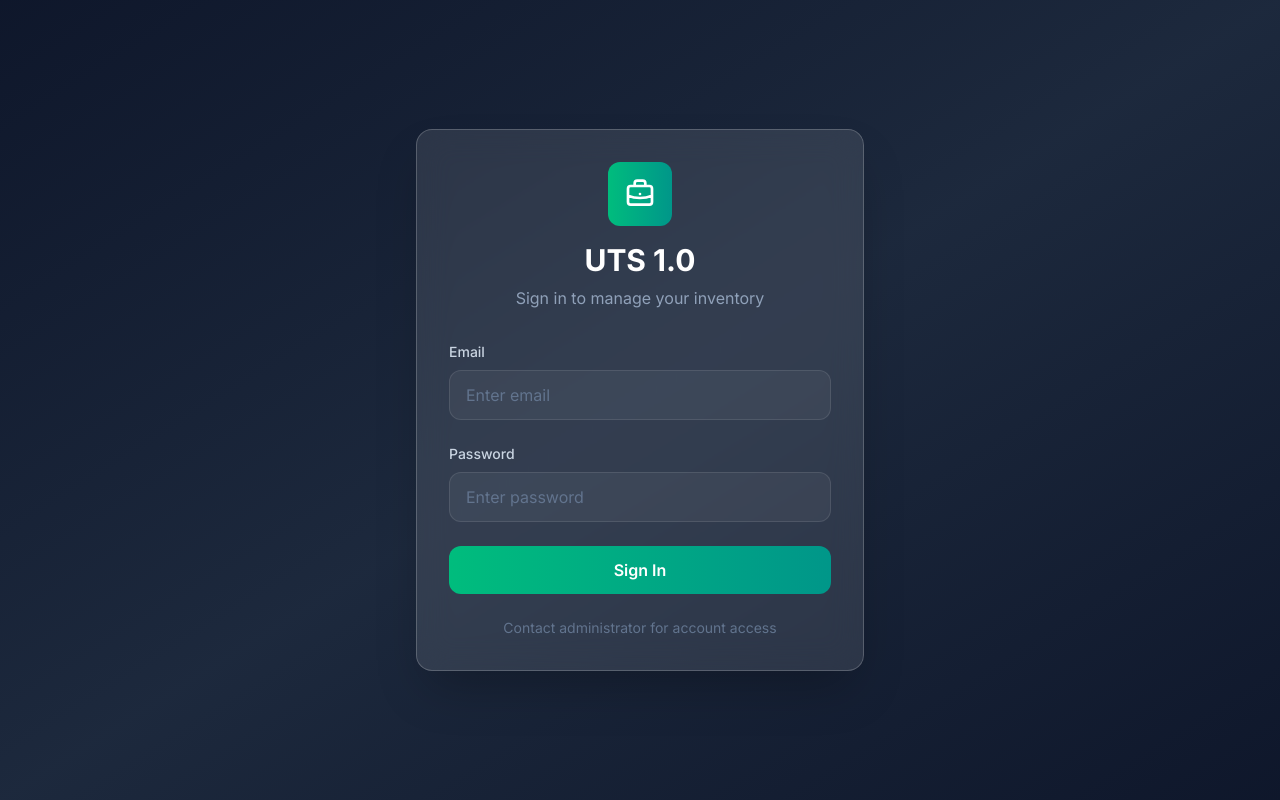
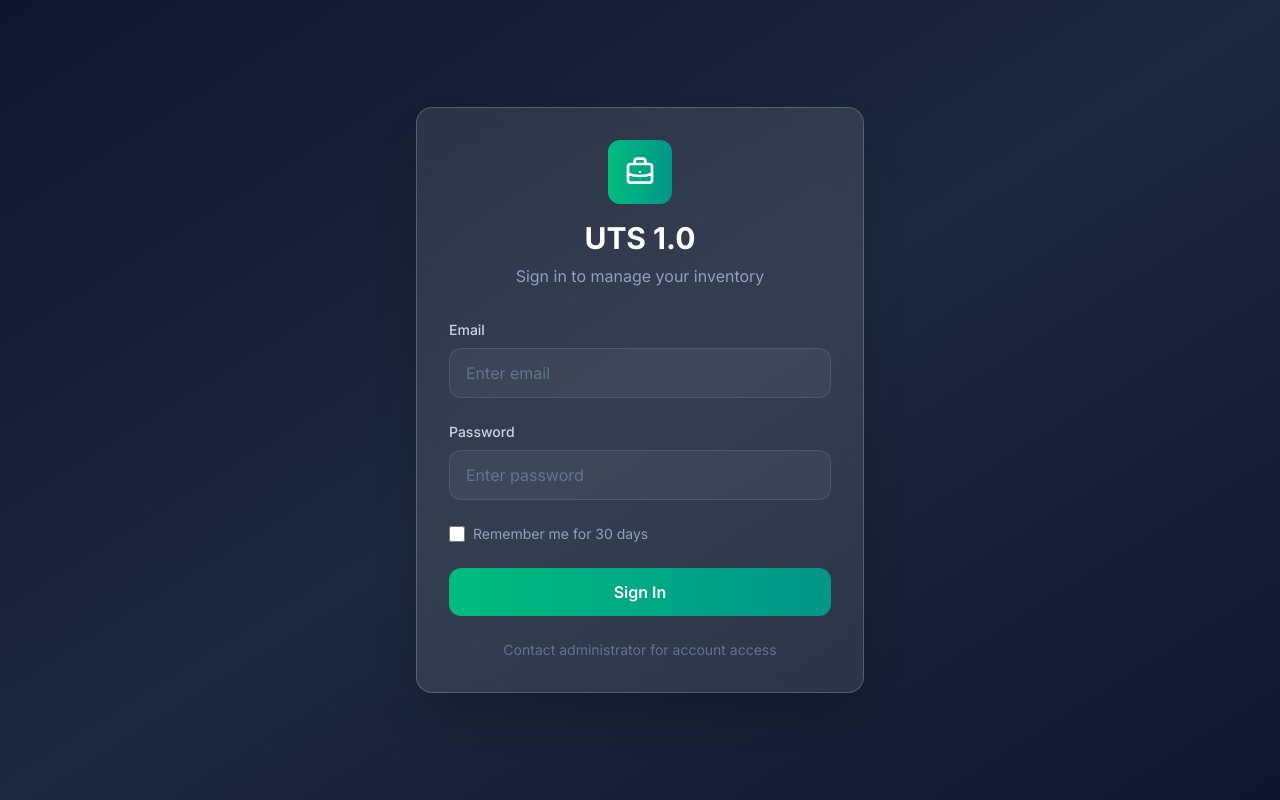
Before and after one commit to jeonilshin/uniwork-autotool, a Next.js app: page / in a window 1280 px wide. Built offline with nearby package versions, Linux system fonts and the light colour scheme.

Commit message:
feat: added 30 days

```diff
--- a/src/app/page.tsx
+++ b/src/app/page.tsx
@@ -1,7 +1,7 @@
 'use client';
 
 import { useState, useEffect } from 'react';
-import { getSession } from '@/lib/auth';
+import { getSession, signOut } from '@/lib/auth';
 import LoginForm from '@/components/LoginForm';
 import Dashboard from '@/components/Dashboard';
 
@@ -16,7 +16,25 @@ export default function Home() {
   const checkAuth = async () => {
     try {
       const session = await getSession();
-      setIsAuthenticated(!!session);
+
+      if (session) {
+        // Check if remember me has expired
+        const rememberMe = localStorage.getItem('rememberMe');
+        const expiry = localStorage.getItem('rememberMeExpiry');
+
+        if (rememberMe && expiry) {
+          if (Date.now() > parseInt(expiry)) {
+            // Remember me expired, sign out
+            await signOut();
+            setIsAuthenticated(false);
+            setLoading(false);
+            return;
+          }
+        }
+        setIsAuthenticated(true);
+      } else {
+        setIsAuthenticated(false);
+      }
     } catch {
       setIsAuthenticated(false);
     } finally {
--- a/src/components/LoginForm.tsx
+++ b/src/components/LoginForm.tsx
@@ -10,6 +10,7 @@ interface LoginFormProps {
 export default function LoginForm({ onLogin }: LoginFormProps) {
   const [email, setEmail] = useState('');
   const [password, setPassword] = useState('');
+  const [rememberMe, setRememberMe] = useState(false);
   const [error, setError] = useState('');
   const [loading, setLoading] = useState(false);
 
@@ -19,7 +20,7 @@ export default function LoginForm({ onLogin }: LoginFormProps) {
     setLoading(true);
 
     try {
-      await signIn(email, password);
+      await signIn(email, password, rememberMe);
       onLogin();
     } catch (err) {
       setError(err instanceof Error ? err.message : 'Login failed');
@@ -67,6 +68,19 @@ export default function LoginForm({ onLogin }: LoginFormProps) {
               />
             </div>
 
+            <div className="flex items-center">
+              <input
+                type="checkbox"
+                id="rememberMe"
+                checked={rememberMe}
+                onChange={(e) => setRememberMe(e.target.checked)}
+                className="w-4 h-4 rounded border-white/20 bg-white/5 text-emerald-500 focus:ring-emerald-500 focus:ring-offset-0 cursor-pointer"
+              />
+              <label htmlFor="rememberMe" className="ml-2 text-sm text-slate-400 cursor-pointer">
+                Remember me for 30 days
+              </label>
+            </div>
+
             {error && (
               <div className="bg-red-500/10 border border-red-500/50 rounded-xl p-3 text-red-400 text-sm text-center">
                 {error}
--- a/src/lib/auth.ts
+++ b/src/lib/auth.ts
@@ -1,8 +1,17 @@
 import { supabase, getUserProfile, createUserProfile, UserRole } from './supabase';
 
-export async function signIn(email: string, password: string) {
+export async function signIn(email: string, password: string, rememberMe: boolean = false) {
   const { data, error } = await supabase.auth.signInWithPassword({ email, password });
   if (error) throw error;
+
+  // Store remember me preference
+  if (rememberMe) {
+    localStorage.setItem('rememberMe', 'true');
+    localStorage.setItem('rememberMeExpiry', String(Date.now() + 30 * 24 * 60 * 60 * 1000)); // 30 days
+  } else {
+    localStorage.removeItem('rememberMe');
+    localStorage.removeItem('rememberMeExpiry');
+  }
 
   // Check if user has a profile, if not create one as admin (first user)
   if (data.user) {
@@ -22,6 +31,8 @@ export async function signIn(email: string, password: string) {
 }
 
 export async function signOut() {
+  localStorage.removeItem('rememberMe');
+  localStorage.removeItem('rememberMeExpiry');
   const { error } = await supabase.auth.signOut();
   if (error) throw error;
 }
```
